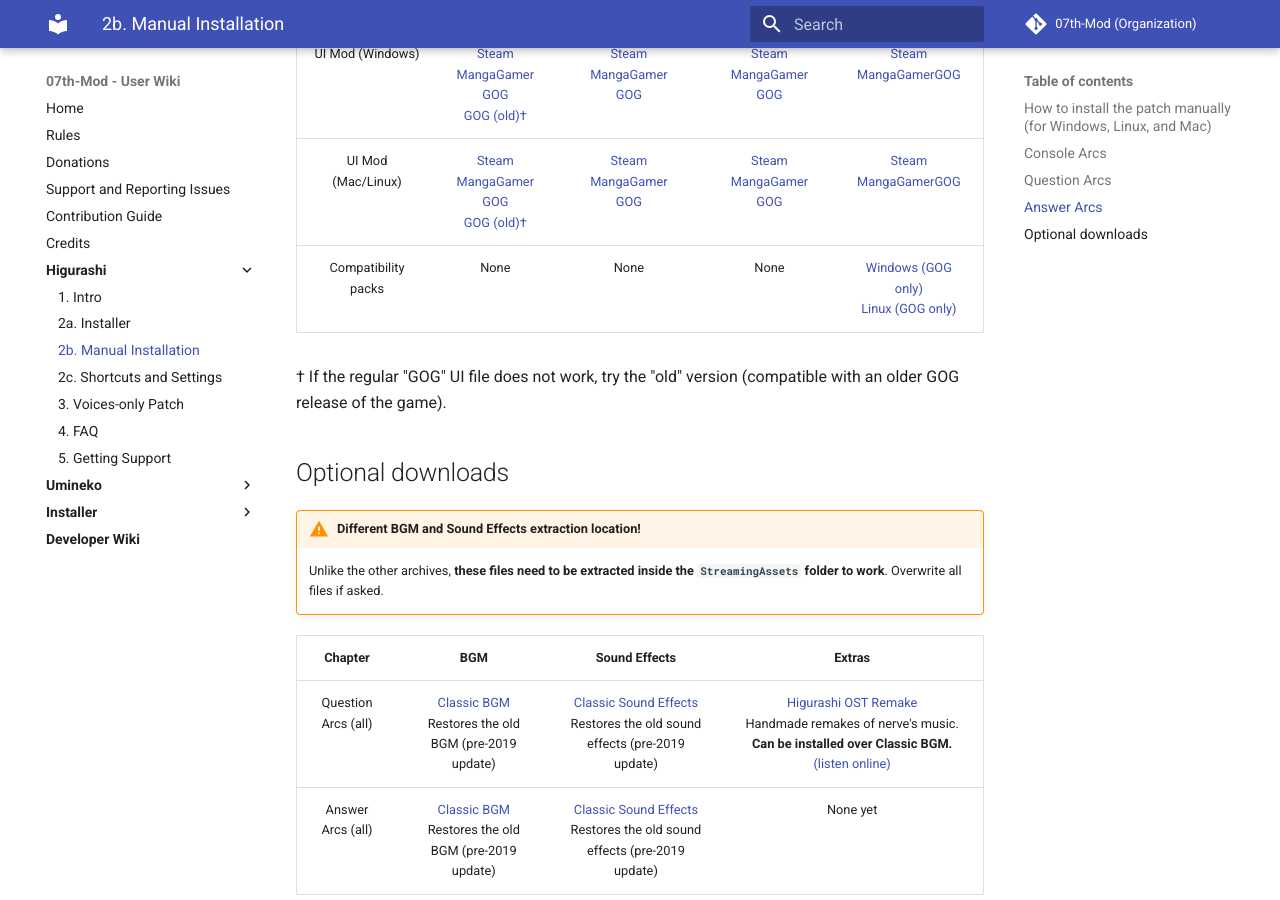
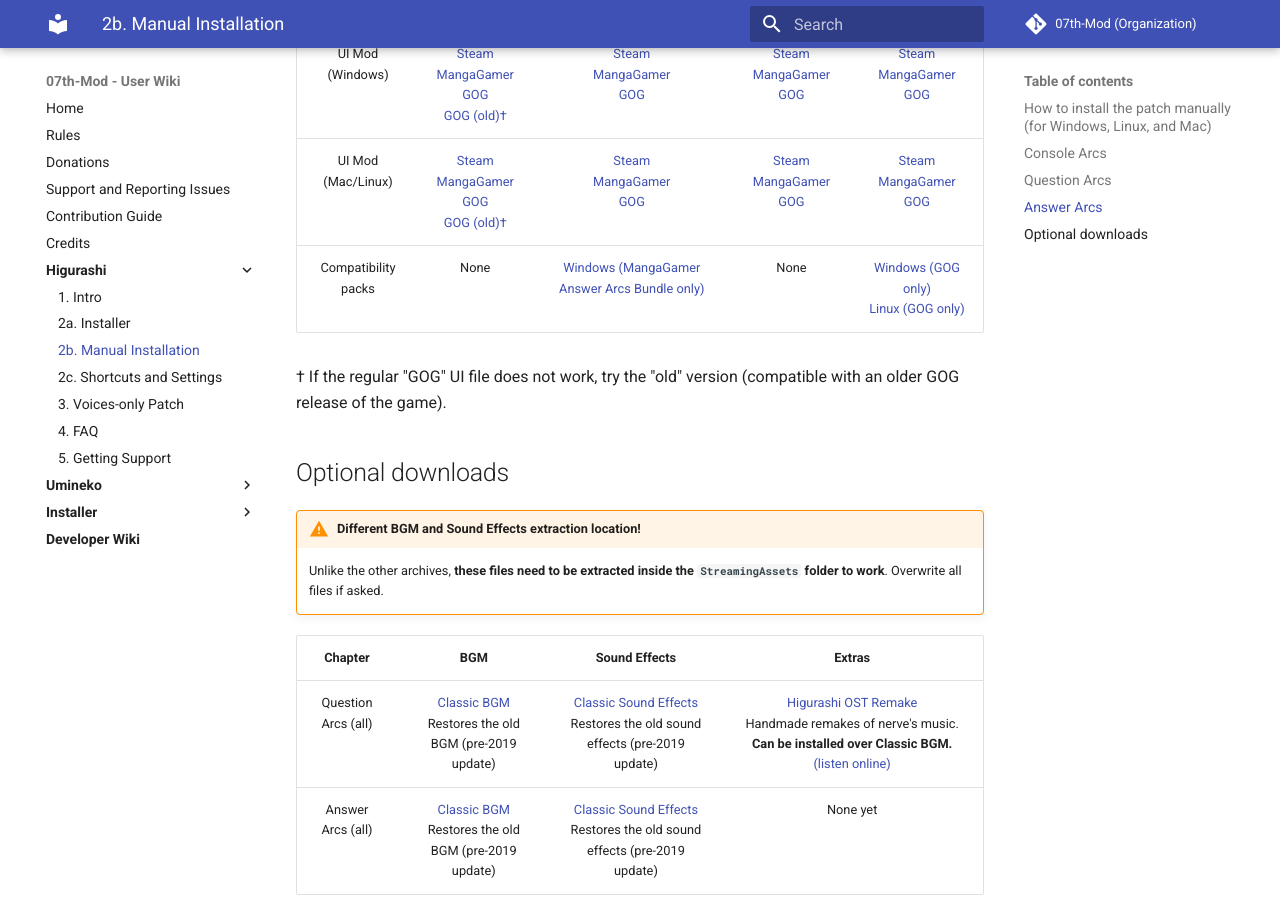
Before and after one commit to 07th-mod/wiki, an MkDocs documentation site: the page built from docs/Higurashi/Manual-Installation.md, in a window 1280 px wide and 900 px high, scrolled down 3936 px. Built offline with MkDocs 1.6.1 and Material for MkDocs 9.7.7, drawn with Linux system fonts in a browser that asks for light colours.

Commit message:
Update Manual-Installation.md

```diff
--- a/docs/Higurashi/Manual-Installation.md
+++ b/docs/Higurashi/Manual-Installation.md
@@ -207,19 +207,19 @@
 <td style="text-align: center;"><a href="https://07th-mod.com/ui.php?chapter=meakashi&os=win&unity=5.5.3p3">Steam</a><br><a href="https://07th-mod.com/ui.php?chapter=meakashi&os=win&unity=5.5.3p3">MangaGamer</a><br><a href="https://07th-mod.com/ui.php?chapter=meakashi&os=win&unity=5.5.3p3">GOG</a><br><a href="https://07th-mod.com/ui.php?chapter=meakashi&os=win&unity=5.5.3p1">GOG (old)†</a></td>
 <td style="text-align: center;"><a href="https://07th-mod.com/ui.php?chapter=tsumihoroboshi&os=win&unity=5.5.3p3">Steam</a><br><a href="https://07th-mod.com/ui.php?chapter=tsumihoroboshi&os=win&unity=5.5.3p3">MangaGamer</a><br><a href="https://07th-mod.com/ui.php?chapter=tsumihoroboshi&os=win&unity=5.5.3p3">GOG</a></td>
 <td style="text-align: center;"><a href="https://07th-mod.com/ui.php?chapter=minagoroshi&os=win&unity=5.6.7f1">Steam</a><br><a href="https://07th-mod.com/ui.php?chapter=minagoroshi&os=win&unity=5.6.7f1">MangaGamer</a><br><a href="https://07th-mod.com/ui.php?chapter=minagoroshi&os=win&unity=5.6.7f1">GOG</a></td>
-<td style="text-align: center;"><a href="https://07th-mod.com/ui.php?chapter=matsuribayashi&os=win&unity=2017.2.5">Steam</a><br><a href="https://07th-mod.com/ui.php?chapter=matsuribayashi&os=win&unity=2017.2.5">MangaGamer</a><a href="https://07th-mod.com/ui.php?chapter=matsuribayashi&os=win&unity=2017.2.5">GOG</a><br></td>
+<td style="text-align: center;"><a href="https://07th-mod.com/ui.php?chapter=matsuribayashi&os=win&unity=2017.2.5">Steam</a><br><a href="https://07th-mod.com/ui.php?chapter=matsuribayashi&os=win&unity=2017.2.5">MangaGamer</a><br><a href="https://07th-mod.com/ui.php?chapter=matsuribayashi&os=win&unity=2017.2.5">GOG</a><br></td>
 </tr>
 <tr class="odd">
 <td style="text-align: center;">UI Mod (Mac/Linux)</td>
 <td style="text-align: center;"><a href="https://07th-mod.com/ui.php?chapter=meakashi&os=unix&unity=5.5.3p3">Steam</a><br><a href="https://07th-mod.com/ui.php?chapter=meakashi&os=unix&unity=5.5.3p3">MangaGamer</a><br><a href="https://07th-mod.com/ui.php?chapter=meakashi&os=unix&unity=5.5.3p3">GOG</a><br><a href="https://07th-mod.com/ui.php?chapter=meakashi&os=unix&unity=5.5.3p1">GOG (old)†</a></td>
 <td style="text-align: center;"><a href="https://07th-mod.com/ui.php?chapter=tsumihoroboshi&os=unix&unity=5.5.3p3">Steam</a><br><a href="https://07th-mod.com/ui.php?chapter=tsumihoroboshi&os=unix&unity=5.5.3p3">MangaGamer</a><br><a href="https://07th-mod.com/ui.php?chapter=tsumihoroboshi&os=unix&unity=5.5.3p3">GOG</a></td>
 <td style="text-align: center;"><a href="https://07th-mod.com/ui.php?chapter=minagoroshi&os=unix&unity=5.6.7f1">Steam</a><br><a href="https://07th-mod.com/ui.php?chapter=minagoroshi&os=unix&unity=5.6.7f1">MangaGamer</a><br><a href="https://07th-mod.com/ui.php?chapter=minagoroshi&os=unix&unity=5.6.7f1">GOG</a></td>
-<td style="text-align: center;"><a href="https://07th-mod.com/ui.php?chapter=matsuribayashi&os=unix&unity=2017.2.5">Steam</a><br><a href="https://07th-mod.com/ui.php?chapter=matsuribayashi&os=unix&unity=2017.2.5">MangaGamer</a><a href="https://07th-mod.com/ui.php?chapter=matsuribayashi&os=win&unity=2017.2.5">GOG</a><br></td>
+<td style="text-align: center;"><a href="https://07th-mod.com/ui.php?chapter=matsuribayashi&os=unix&unity=2017.2.5">Steam</a><br><a href="https://07th-mod.com/ui.php?chapter=matsuribayashi&os=unix&unity=2017.2.5">MangaGamer</a><br><a href="https://07th-mod.com/ui.php?chapter=matsuribayashi&os=win&unity=2017.2.5">GOG</a><br></td>
 </tr>
 <tr class="odd">
 <td style="text-align: center;">Compatibility packs</td>
 <td style="text-align: center;">None</td>
-<td style="text-align: center;">None</td>
+<td style="text-align: center;"><a href="https://07th-mod.com/rikachama/matsuri-system/Matsuribayashi-System.7z">Windows (MangaGamer Answer Arcs Bundle only)</a></td>
 <td style="text-align: center;">None</td>
 <td style="text-align: center;"><a href="https://07th-mod.com/rikachama/matsuri-system/Matsuribayashi-System.7z">Windows (GOG only)</a><br><a href="https://07th-mod.com/rikachama/matsuri-system/Matsuribayashi-System_unix.7z">Linux (GOG only)</a></td>
 </tr>
```
